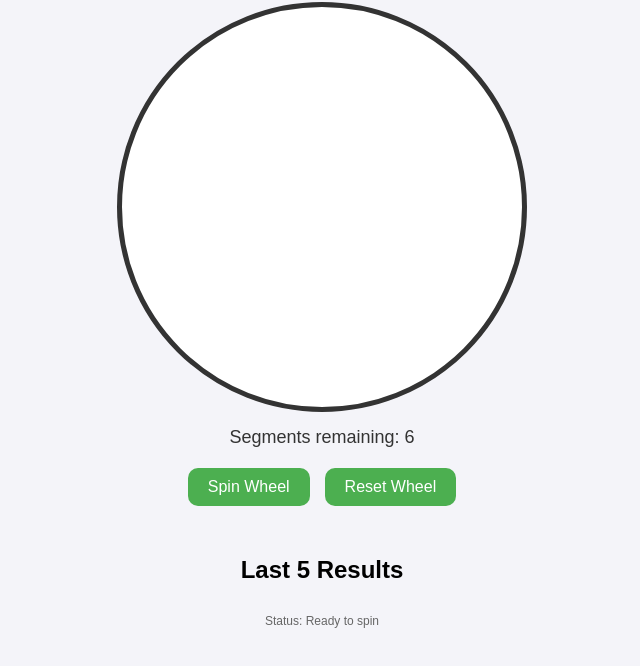
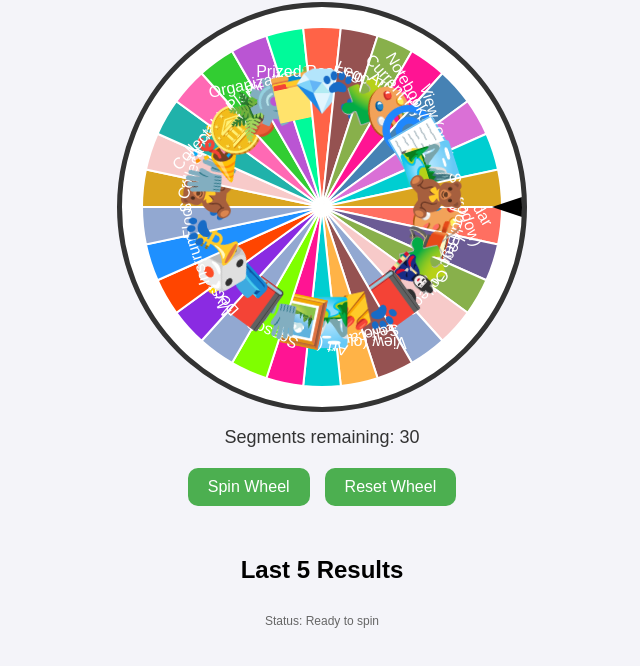
Before and after one commit to TR3x-tech/DubbiiWheel, a plain HTML site: page index.html in a window 1280 px wide. Shown: the part 94-760 px from the top of the page, without its empty margins (318-958 px from the left). Drawn offline with Linux system fonts and the light colour scheme.

Commit message:
Update index.html
Fixed emojis again

```diff
--- a/index.html
+++ b/index.html
@@ -94,7 +94,7 @@
       { text: "Self-care Item", color: "#FFB347", emoji: "💅"},
       { text: "View (outdoors/window)", color: "#00CED1", emoji: "🏞️"},
       { text: "Art (not by you)", color: "#FF1493", emoji: "🖼️" },
-      { text: "Seasonal", color: "#7FFF00", emoji: "},
+      { text: "Seasonal", color: "#7FFF00", emoji: "🧤"},
       { text: "Book", color: "#92A8D1", emoji: "📕"},
       { text: "Decor", color: "#8A2BE2", emoji: "🛋️" },
       { text: "Mystery Item", color: "#FF4500", emoji: "🎲" },
```
